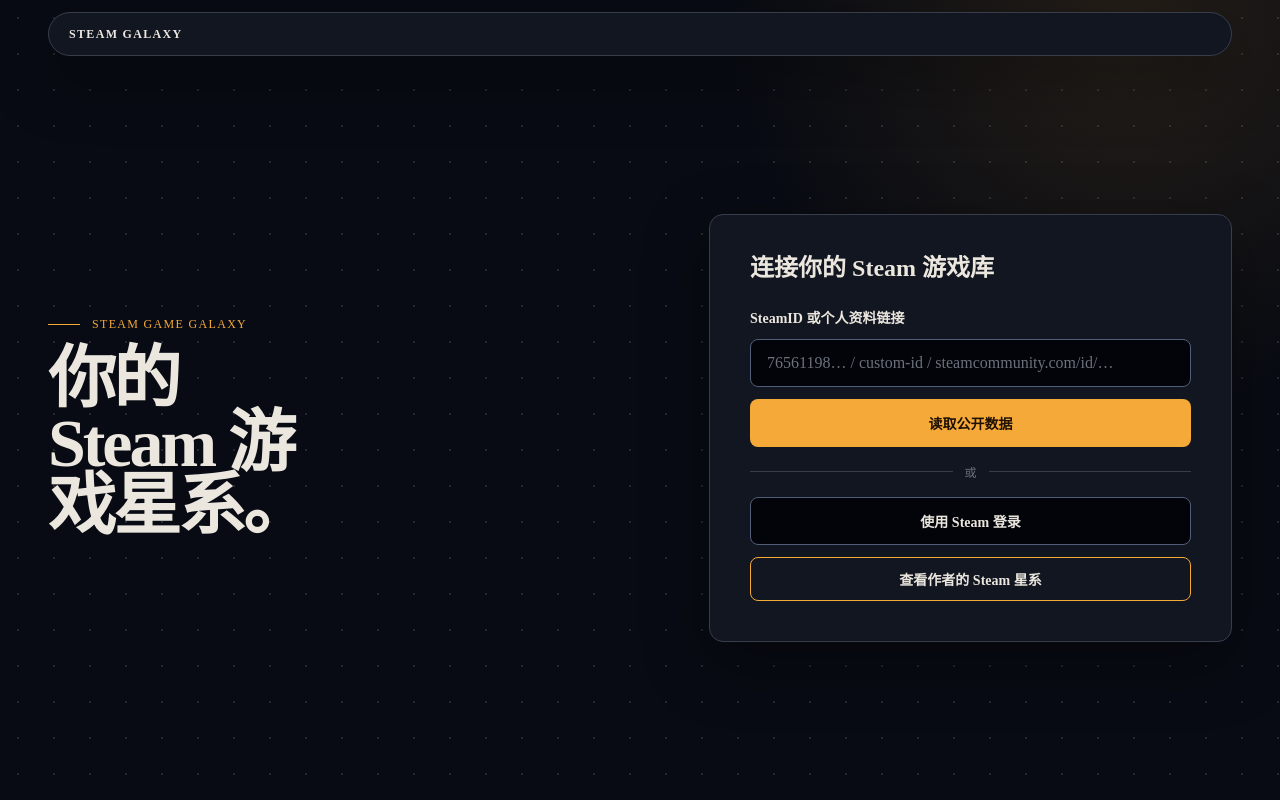
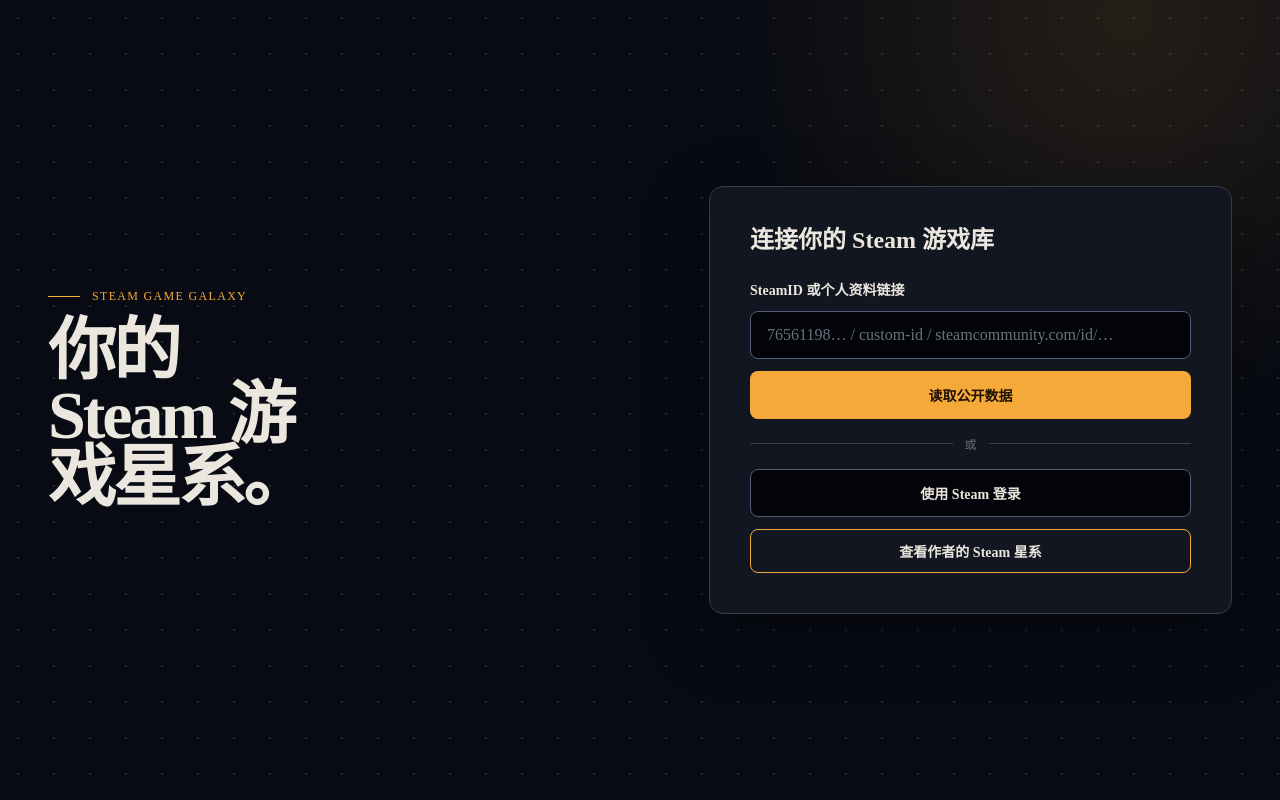
Before and after one commit to xcymm3/Steam-Galaxy, a Next.js app: page / in a window 1280 px wide. Built offline with nearby package versions, Linux system fonts and the light colour scheme.

Commit message:
refactor: simplify galaxy page headers

```diff
--- a/app/globals.css
+++ b/app/globals.css
@@ -59,49 +59,6 @@
   background: var(--color-accent);
 }
 
-.siteHeader {
-  position: relative;
-  z-index: var(--z-nav);
-  width: min(calc(100% - (2 * var(--layout-phone-gutter))), var(--layout-max));
-  margin: max(var(--space-3), env(safe-area-inset-top)) auto 0;
-}
-
-.siteNav {
-  display: flex;
-  align-items: center;
-  justify-content: space-between;
-  min-height: var(--control-min);
-  padding: var(--space-2) var(--space-3) var(--space-2) var(--space-5);
-  border: 1px solid var(--color-rule);
-  border-radius: var(--radius-pill);
-  background: var(--color-paper-raised);
-  box-shadow: var(--shadow-raised);
-}
-
-.brand {
-  overflow: hidden;
-  font-family: var(--font-display);
-  font-size: var(--text-xs);
-  font-weight: 700;
-  letter-spacing: var(--tracking-label);
-  text-overflow: ellipsis;
-  white-space: nowrap;
-  transition: opacity var(--duration-fast) var(--ease-standard);
-}
-
-.brand:hover {
-  opacity: 0.72;
-}
-
-.brand:active {
-  opacity: 0.55;
-}
-
-.brand:focus-visible {
-  outline: 0.1875rem solid var(--color-focus);
-  outline-offset: 0.1875rem;
-}
-
 .pageShell {
   width: min(calc(100% - (2 * var(--layout-phone-gutter))), var(--layout-max));
   min-height: 0;
@@ -110,7 +67,7 @@
 
 .landingPage {
   display: grid;
-  grid-template-rows: auto minmax(0, 1fr);
+  grid-template-rows: minmax(0, 1fr);
   height: 100vh;
   height: 100dvh;
   overflow: clip;
@@ -667,16 +624,11 @@
 }
 
 @media (max-width: 48rem) {
-  .siteHeader,
   .pageShell {
     width: min(
       calc(100% - (2 * var(--layout-phone-gutter))),
       var(--layout-phone-max)
     );
-  }
-
-  .siteNav {
-    padding-left: var(--space-4);
   }
 
   .hero {
@@ -716,7 +668,7 @@
   .storyButton,
   .textButton,
   .inputRow input,
-  .brand {
+  .authorGalaxyButton {
     transition: none;
   }
 }
--- a/app/page.tsx
+++ b/app/page.tsx
@@ -20,14 +20,6 @@
 
   return (
     <div className="landingPage">
-      <header className="siteHeader">
-        <nav className="siteNav" aria-label="主导航">
-          <a className="brand" href="#top" aria-label="Steam Galaxy">
-            STEAM GALAXY
-          </a>
-        </nav>
-      </header>
-
       <main id="top" className="pageShell">
         <section className="hero" aria-labelledby="page-title">
           <div className="heroCopy">
```
Also changed, not shown: components/report/galaxy-workbench.module.css (+10 -37 lines), components/report/galaxy-workbench.tsx (+4 -13 lines).
